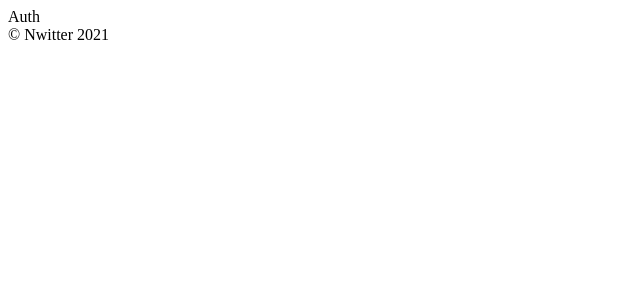
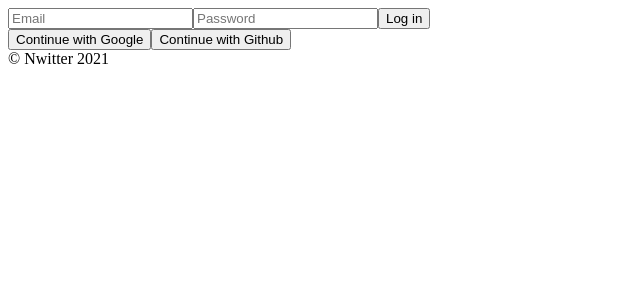
Before and after one commit to huydevct/nwitter, a React (Create React App) app: page / in a window 1280 px wide. Shown: the top 300 px of the page, without its empty margins (0-640 px from the left). Built offline with nearby package versions, Linux system fonts and the light colour scheme.

Commit message:
login form part 1

```diff
--- a/src/components/Router.js
+++ b/src/components/Router.js
@@ -3,7 +3,7 @@
 import Auth from '../routes/Auth';
 import Home from '../routes/Home';
 
-const AppRouter = ({isLoggedIn}) => {
+const AppRouter = ({ isLoggedIn }) => {
     return (
         <Router>
             <Switch>
--- a/src/routes/Auth.js
+++ b/src/routes/Auth.js
@@ -1,5 +1,48 @@
-import React from 'react';
+import React, { useState } from 'react';
 
-const Auth = () => <span>Auth</span>;
+const Auth = () => {
+    const [email, setEmail] = useState("");
+    const [password, setPassword] = useState("");
+
+    const onChange = (event) => {
+        const {
+            target: { name, value }
+        } = event;
+        if(name === "email"){
+            setEmail(value);
+        }else if(name === "password"){
+            setPassword(value);
+        }
+    };
+
+    const onSubmit = (event) => {
+        event.preventDefault();
+    };
+    return (
+        <div>
+            <form onSubmit={onSubmit}>
+                <input
+                name="email"
+                type="text"
+                placeholder="Email"
+                required
+                value={email}
+                onChange={onChange} />
+                <input
+                name="password"
+                type="password"
+                placeholder="Password"
+                required
+                value={password}
+                onChange={onChange} />
+                <input type="submit" value="Log in" />
+            </form>
+            <div>
+                <button>Continue with Google</button>
+                <button>Continue with Github</button>
+            </div>
+        </div>
+    )
+};
 
 export default Auth;
```
